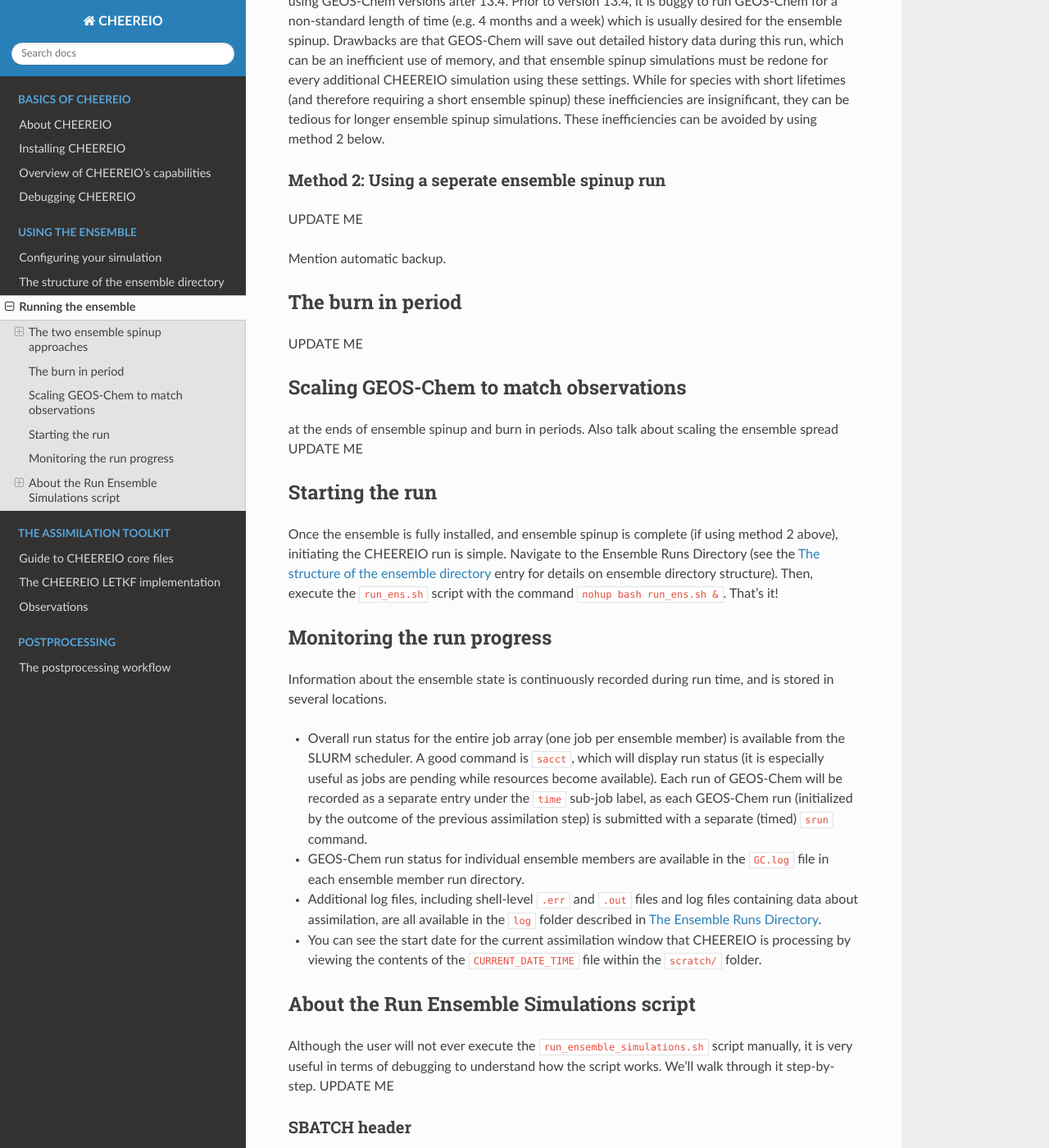
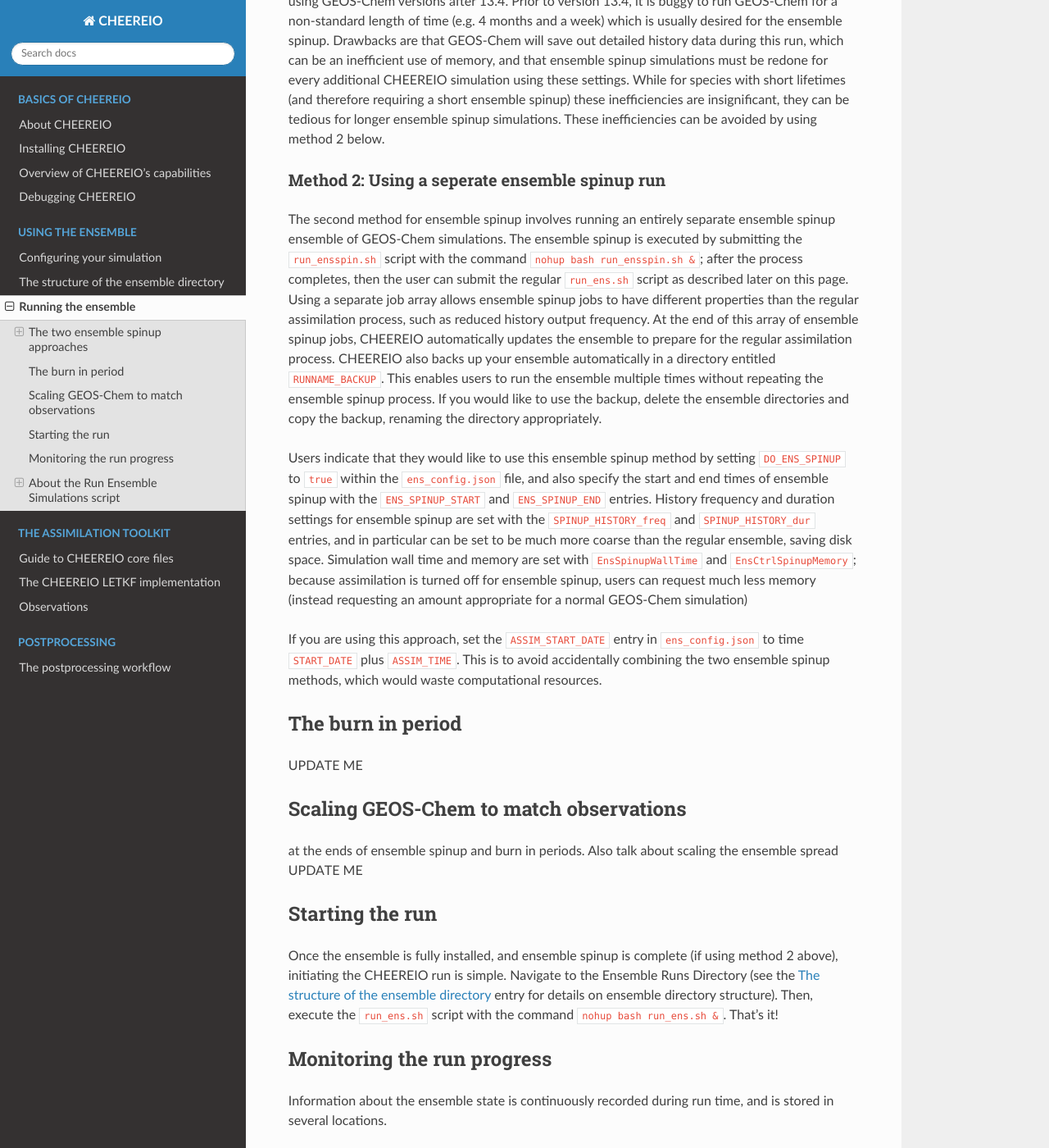
Before and after one commit to drewpendergrass/CHEEREIO, a Sphinx documentation site: the page built from docs/Running-the-ensemble.rst, in a window 1280 px wide and 1400 px high, scrolled down 2727 px. Shown: the whole window at 82% size. Built offline with Sphinx 7.4.7 and the Read the Docs theme 2.0.0, drawn with Linux system fonts in a browser that asks for light colours.

Commit message:
finish the two ensemble spinup entries

```diff
--- a/docs/Running-the-ensemble.rst
+++ b/docs/Running-the-ensemble.rst
@@ -42,9 +42,11 @@ Benefits of this approach are its simplicity and lack of additional attention by
 Method 2: Using a seperate ensemble spinup run
 ~~~~~~~~~~~~~
 
-UPDATE ME
+The second method for ensemble spinup involves running an entirely separate ensemble spinup ensemble of GEOS-Chem simulations. The ensemble spinup is executed by submitting the ``run_ensspin.sh`` script with the command ``nohup bash run_ensspin.sh &``; after the process completes, then the user can submit the regular ``run_ens.sh`` script as described later on this page. Using a separate job array allows ensemble spinup jobs to have different properties than the regular assimilation process, such as reduced history output frequency. At the end of this array of ensemble spinup jobs, CHEEREIO automatically updates the ensemble to prepare for the regular assimilation process. CHEEREIO also backs up your ensemble automatically in a directory entitled ``RUNNAME_BACKUP``. This enables users to run the ensemble multiple times without repeating the ensemble spinup process. If you would like to use the backup, delete the ensemble directories and copy the backup, renaming the directory appropriately.
 
-Mention automatic backup.
+Users indicate that they would like to use this ensemble spinup method by setting ``DO_ENS_SPINUP`` to ``true`` within the ``ens_config.json`` file, and also specify the start and end times of ensemble spinup with the ``ENS_SPINUP_START`` and ``ENS_SPINUP_END`` entries. History frequency and duration settings for ensemble spinup are set with the ``SPINUP_HISTORY_freq`` and ``SPINUP_HISTORY_dur`` entries, and in particular can be set to be much more coarse than the regular ensemble, saving disk space. Simulation wall time and memory are set with ``EnsSpinupWallTime`` and ``EnsCtrlSpinupMemory``; because assimilation is turned off for ensemble spinup, users can request much less memory (instead requesting an amount appropriate for a normal GEOS-Chem simulation)
+
+If you are using this approach, set the ``ASSIM_START_DATE`` entry in ``ens_config.json`` to time ``START_DATE`` plus ``ASSIM_TIME``. This is to avoid accidentally combining the two ensemble spinup methods, which would waste computational resources.
 
 .. _Burn in period:
 
```
